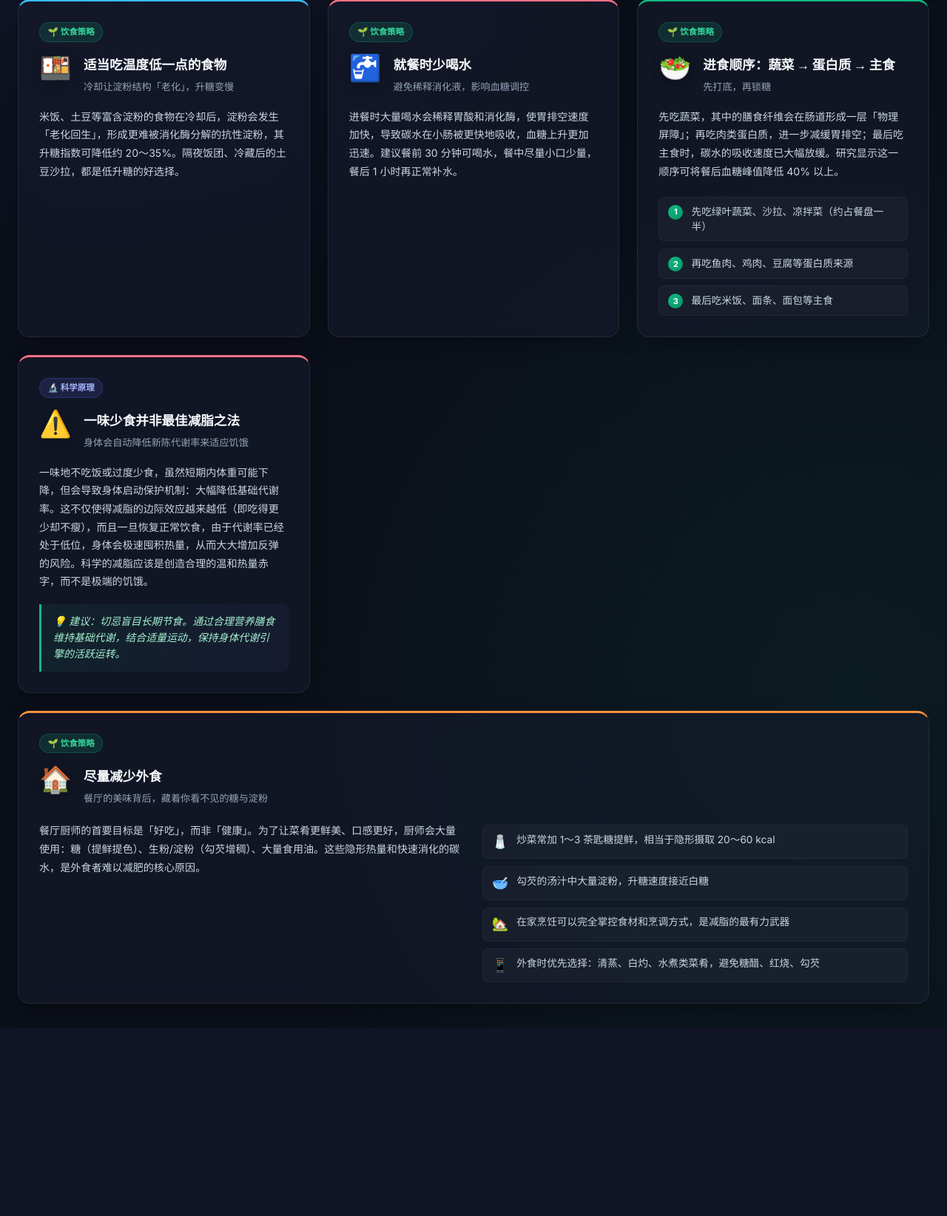
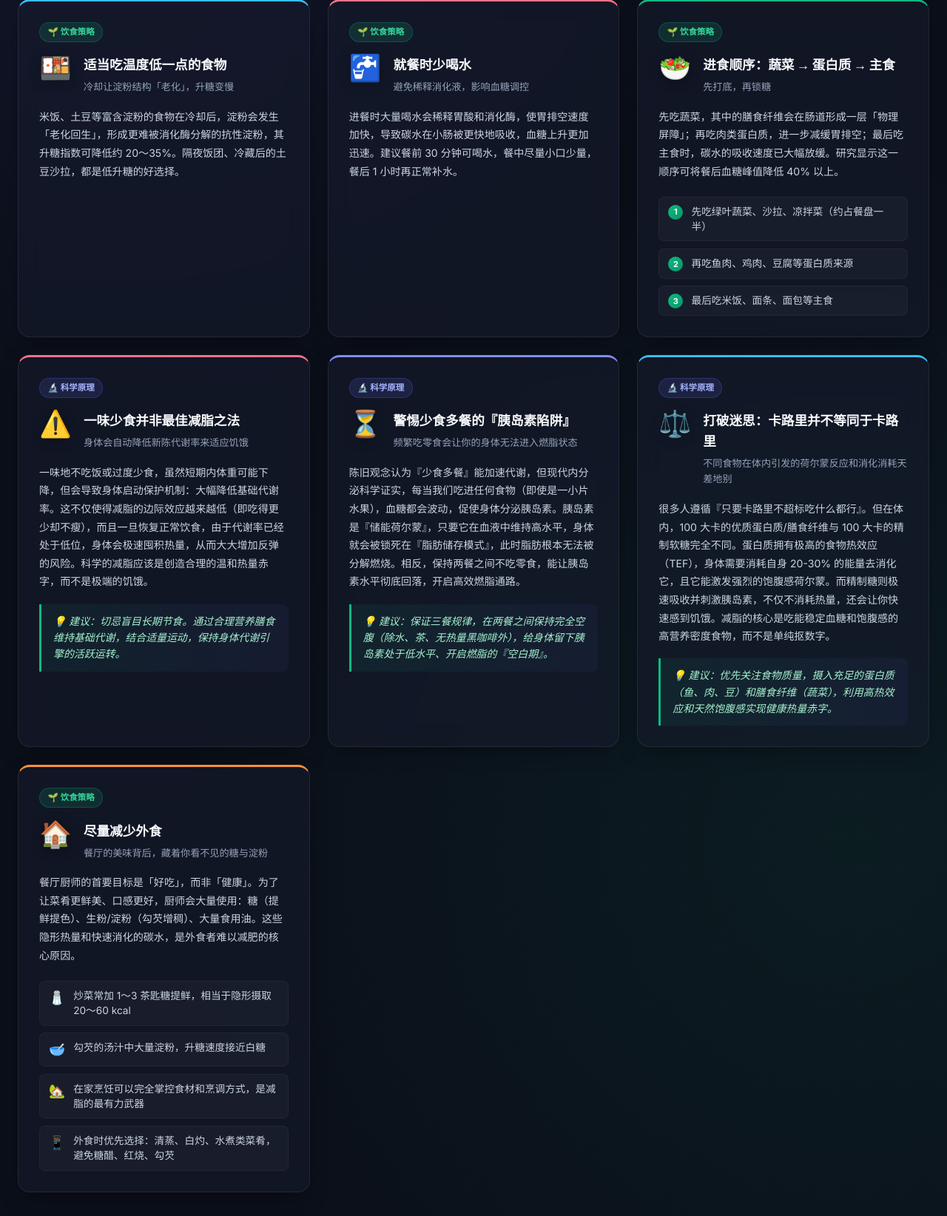
Before and after one commit to haiduc2005/diet-menu-planner, a FastAPI app: page / in a window 1280 px wide, after a click on "🧠 饮食智慧". Shown: the part 880-2524 px from the top of the page at 74% size. Before the commit the page ends 2269 px from the top, so only its background shows below. Run offline with FastAPI, Linux system fonts and the light colour scheme; data that the repository does not hold is empty.

Commit message:
feat: add scientific insight cards for insulin management and calorie quality with corresponding i18n support

```diff
--- a/templates/index.html
+++ b/templates/index.html
@@ -1426,8 +1426,44 @@
                         </div>
                     </div>
 
-                    <!-- Card 7: Avoid eating out (full width) -->
-                    <div class="wisdom-card accent-orange wisdom-full-card">
+                    <!-- Card 9: Insulin Trap -->
+                    <div class="wisdom-card accent-purple">
+                        <div class="wisdom-badge badge-science" data-i18n="wisdomBadgeScience">🔬 科学原理</div>
+                        <div class="wisdom-card-header">
+                            <span class="wisdom-icon">⏳</span>
+                            <div>
+                                <h3 data-i18n="wisdomInsulinTitle">警惕少食多餐的『胰岛素陷阱』</h3>
+                                <p class="subtitle" data-i18n="wisdomInsulinSub">频繁吃零食会让你的身体无法进入燃脂状态</p>
+                            </div>
+                        </div>
+                        <p class="wisdom-body" data-i18n="wisdomInsulinBody">
+                            陈旧观念认为『少食多餐』能加速代谢，但现代内分泌科学证实，每当我们吃进任何食物（即使是一小片水果），血糖都会波动，促使身体分泌胰岛素。胰岛素是『储能荷尔蒙』，只要它在血液中维持高水平，身体就会被锁死在『脂肪储存模式』，此时脂肪根本无法被分解燃烧。相反，保持两餐之间不吃零食，能让胰岛素水平彻底回落，开启高效燃脂通路。
+                        </p>
+                        <div class="wisdom-highlight" data-i18n="wisdomInsulinHighlight">
+                            💡 建议：保证三餐规律，在两餐之间保持完全空腹（除水、茶、无热量黑咖啡外），给身体留下胰岛素处于低水平、开启燃脂的『空白期』。
+                        </div>
+                    </div>
+
+                    <!-- Card 10: Calorie Myth -->
+                    <div class="wisdom-card accent-sky">
+                        <div class="wisdom-badge badge-science" data-i18n="wisdomBadgeScience">🔬 科学原理</div>
+                        <div class="wisdom-card-header">
+                            <span class="wisdom-icon">⚖️</span>
+                            <div>
+                                <h3 data-i18n="wisdomCalorieTitle">打破迷思：卡路里并不等同于卡路里</h3>
+                                <p class="subtitle" data-i18n="wisdomCalorieSub">不同食物在体内引发的荷尔蒙反应和消化消耗天差地别</p>
+                            </div>
+                        </div>
+                        <p class="wisdom-body" data-i18n="wisdomCalorieBody">
+                            很多人遵循『只要卡路里不超标吃什么都行』。但在体内，100 大卡的优质蛋白质/膳食纤维与 100 大卡的精制软糖完全不同。蛋白质拥有极高的食物热效应（TEF），身体需要消耗自身 20-30% 的能量去消化它，且它能激发强烈的饱腹感荷尔蒙。而精制糖则极速吸收并刺激胰岛素，不仅不消耗热量，还会让你快速感到饥饿。减脂的核心是吃能稳定血糖和饱腹感的高营养密度食物，而不是单纯抠数字。
+                        </p>
+                        <div class="wisdom-highlight" data-i18n="wisdomCalorieHighlight">
+                            💡 建议：优先关注食物质量，摄入充足的蛋白质（鱼、肉、豆）和膳食纤维（蔬菜），利用高热效应 and 天然饱腹感实现健康热量赤字。
+                        </div>
+                    </div>
+
+                    <!-- Card 7: Avoid eating out -->
+                    <div class="wisdom-card accent-orange">
                         <div class="wisdom-badge badge-tip" data-i18n="wisdomBadgeStrategy">🌱 饮食策略</div>
                         <div class="wisdom-card-header">
                             <span class="wisdom-icon">🏠</span>
@@ -1436,18 +1472,14 @@
                                 <p class="subtitle" data-i18n="wisdomEatOutSub">餐厅的美味背后，藏着你看不见的糖与淀粉</p>
                             </div>
                         </div>
-                        <div style="display:grid; grid-template-columns: 1fr 1fr; gap:1.5rem; margin-top:0.25rem;">
-                            <div>
                         <p class="wisdom-body" data-i18n="wisdomEatOutBody">
                             餐厅厨师的首要目标是「好吃」，而非「健康」。为了让菜肴更鲜美、口感更好，他们会大量使用：糖（提鲜提色）、生粉/淀粉（勾芡增稠）、大量食用油。这些隐形热量和快速消化的碳水，是外食者难以减肥的核心原因。
                         </p>
-                            </div>
                         <div class="wisdom-tips">
                             <div class="wisdom-tip-item"><span style="font-size:1.1rem;">🧂</span><span data-i18n="wisdomEatOutTip1">炒菜常加 1～3 茶匙糖提鲜，相当于隐形摄取 20～60 kcal</span></div>
                             <div class="wisdom-tip-item"><span style="font-size:1.1rem;">🥣</span><span data-i18n="wisdomEatOutTip2">勾芡的汤汁中大量淀粉，升糖速度接近白糖</span></div>
                             <div class="wisdom-tip-item"><span style="font-size:1.1rem;">🏡</span><span data-i18n="wisdomEatOutTip3">在家烹饪可以完全掌控食材和烹调方式，是减脂的最有力武器</span></div>
                             <div class="wisdom-tip-item"><span style="font-size:1.1rem;">📱</span><span data-i18n="wisdomEatOutTip4">外食时优先选择：清蒸、白灼、水煮类菜肴，避免糖醋、红烧、勾芡</span></div>
-                            </div>
                         </div>
                     </div>
 
```
Also changed, not shown: data/i18n.json (+27 -3 lines). Lines whose indentation alone changed are shown as unchanged.
